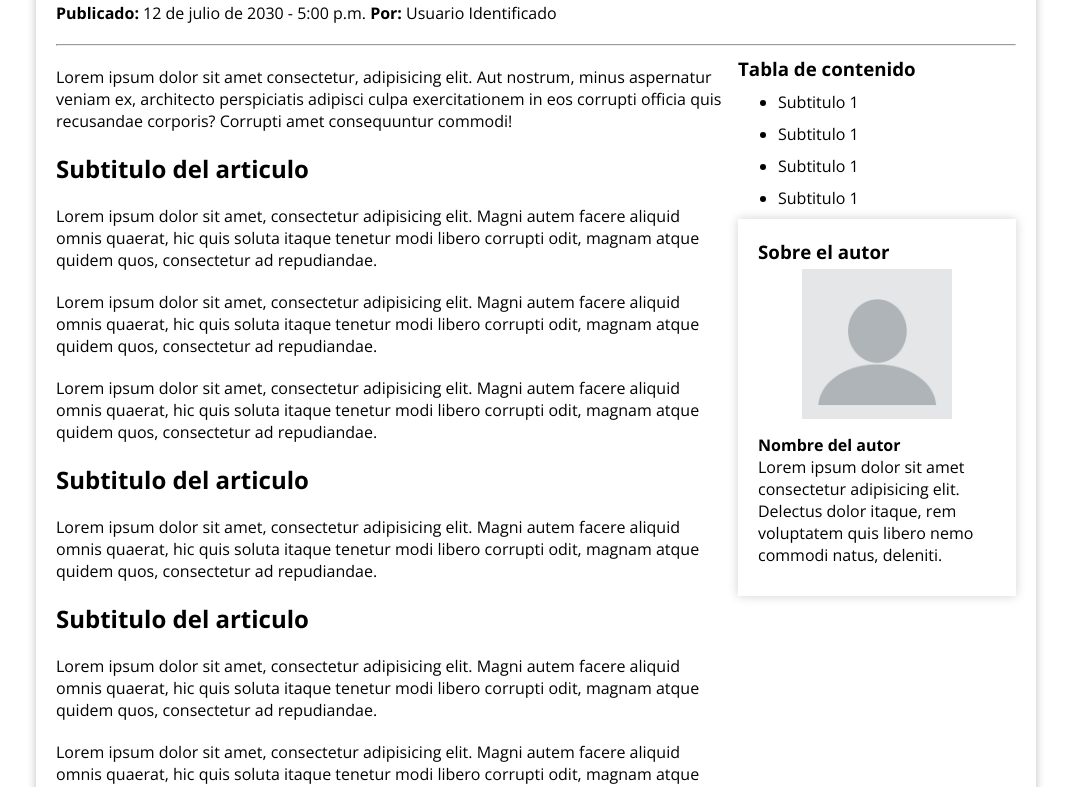
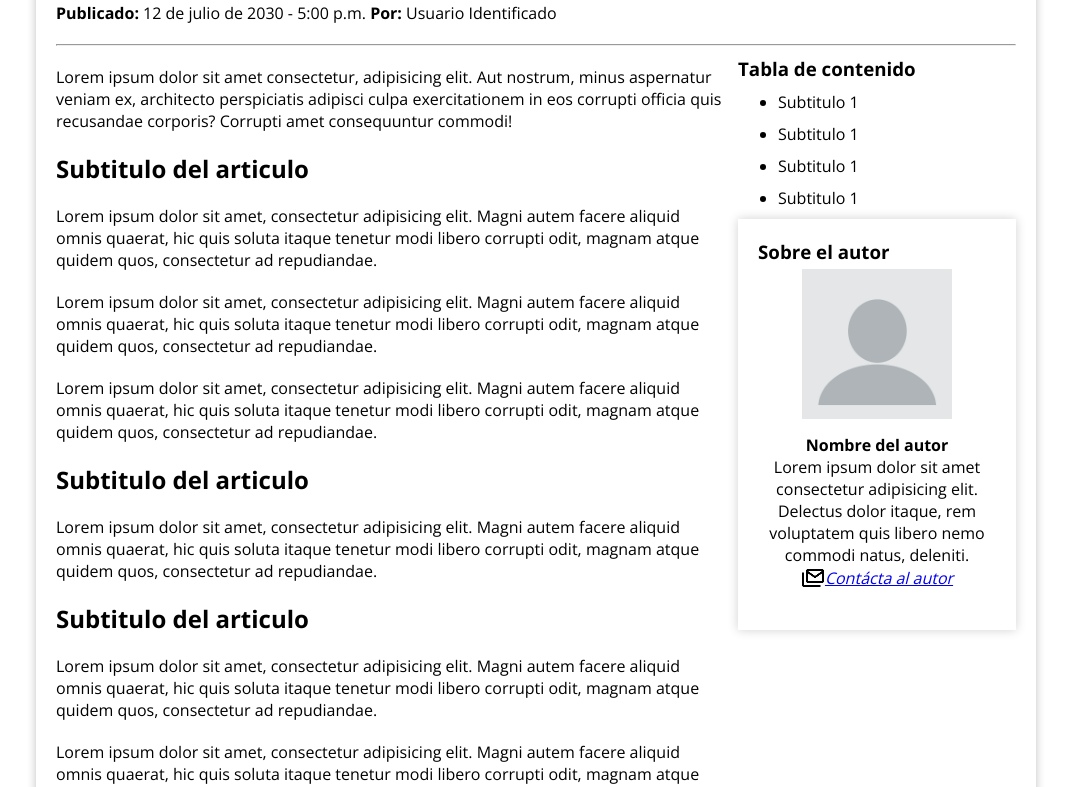
Before and after one commit to LisoProgrammer/blog_front, an Angular app: page / in a window 1280 px wide. Shown: the part 448-1235 px from the top of the page, without its empty margins (104-1175 px from the left). Built offline with nearby package versions, Linux system fonts and the light colour scheme.

Commit message:
Se agrego el icono y enlace de contacto con el autor

```diff
--- a/src/app/sidebar-ad/sidebar-ad.component.html
+++ b/src/app/sidebar-ad/sidebar-ad.component.html
@@ -20,8 +20,12 @@
     <div class="flex center img_autor">
         <img src="/images/profile.webp" alt="Foto del autor">
     </div>
-    <div>
+    <div style="text-align: center;">
         <b>Nombre del autor</b>
         <p>Lorem ipsum dolor sit amet consectetur adipisicing elit. Delectus dolor itaque, rem voluptatem quis libero nemo commodi natus, deleniti.</p>
+        <address class="flex center">
+            <img src="/icons/email.png" alt="email">
+            <a href="mailto:correodep@gmail.com">Contácta al autor</a>
+        </address>
     </div>
 </div>
```
